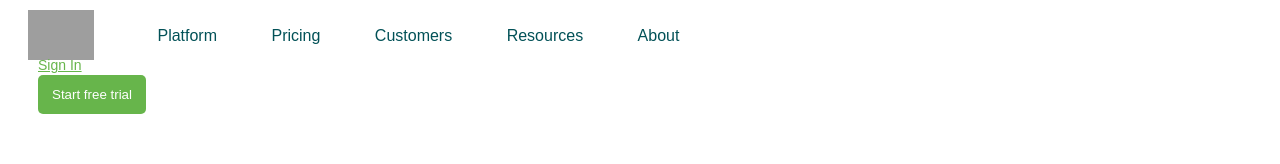
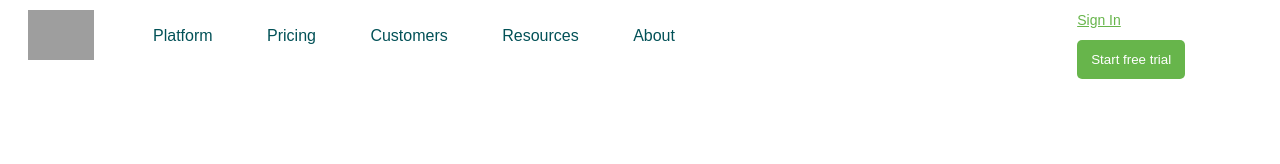
Before and after one commit to GabrielAriGg/Matcha2, a plain HTML site: page index.html in a window 1280 px wide. Shown: the top 164 px of the page. Drawn offline with nearby package versions, Linux system fonts and the light colour scheme; grey boxes are pictures that could not be loaded.

Commit message:
se agregaron ultimas anotaciones del contenedor semantico header

```diff
--- a/index.html
+++ b/index.html
@@ -9,9 +9,10 @@
 </head>
 
 <body>
-    <header class="header">
+    <header class="header">prueba
         <a class="logo" href="https://getmatcha.com/">
-            <img src="https://getmatcha.com/wp-content/uploads/2020/01/Icon-green.png" alt="captcha" /></a>
+            <img src="https://getmatcha.com/wp-content/uploads/2020/01/Icon-green.png" alt="captcha" />
+        </a>
         <nav class="navbar">
             <!--Aqui se agrega el menu de navegacion-->
             <ul>
--- a/styles.css
+++ b/styles.css
@@ -22,7 +22,7 @@ button {
 /*-----------------------------------------header navegacion---------*/
 .header{
     margin: 10px 20px 0;
-    /*font-size: 0;-----------++++++++++++++++++++++++++++*/
+    font-size: 0;/*tamaño del espaciado o letras  en el header*/
     font-family: sans-serif;
     height: 45px;
 }
@@ -38,14 +38,15 @@ li{
     height:100%;
     display: inline-block;
     font-size:16px;
-    vertical-align:middle;
+    vertical-align: middle; /* aliniacion vertical de los elementos hijos del header */
+
 }
 .navbar{/*propiedades del contenedor nav(no aplica a todos sus elementos)*/
 
     width:80%;
     text-align:left;
     color: #025157;
-    /*font-weight: 500;*/
+    /* font-weight: 100; */
 }
 
 .actions{ /*propiedades de la toda la clase accion(solo afectan a algunos elementos )*/
@@ -56,6 +57,7 @@ li{
     /*font-weight: 600;    */
 }
 .actions > * { /*Propiedades del los hijos de la clase actions*/
+    margin-top: 10px;
     margin-right: 10px;
     margin-left: 10px;
   }
```
